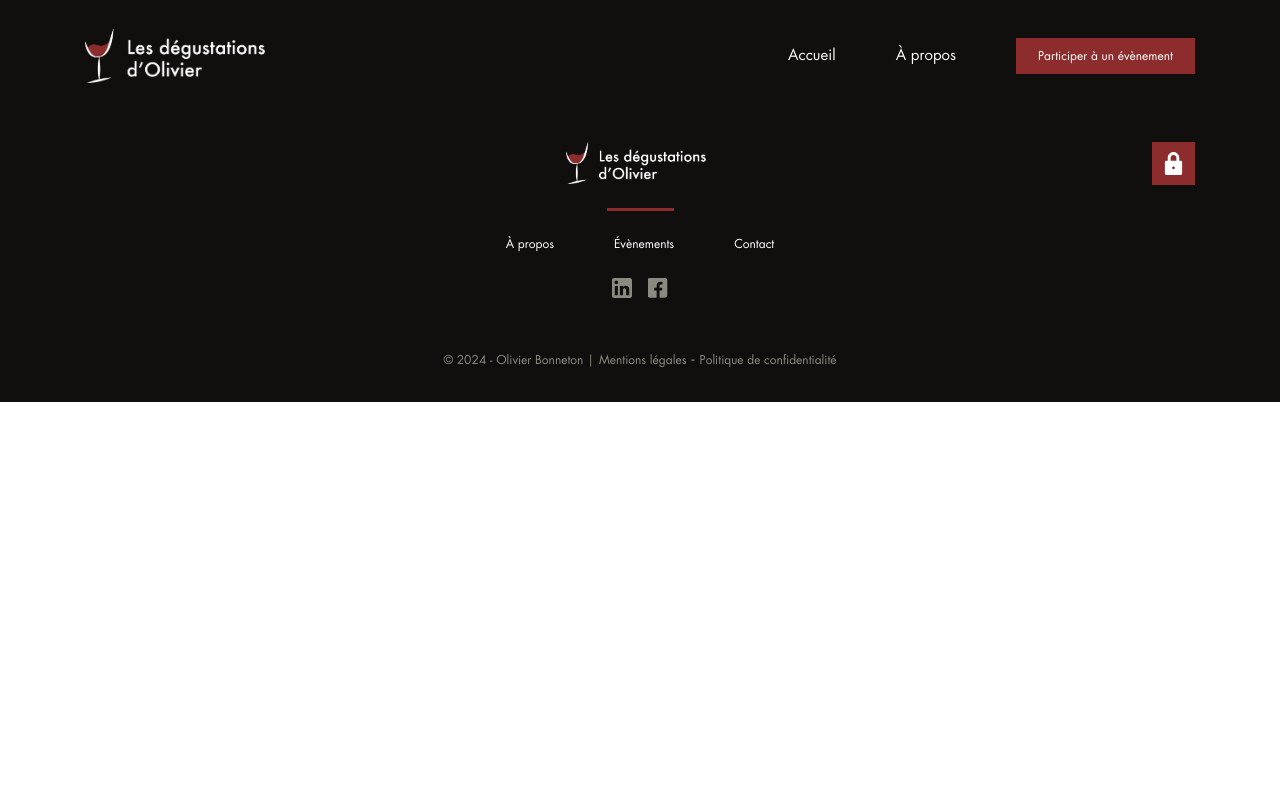
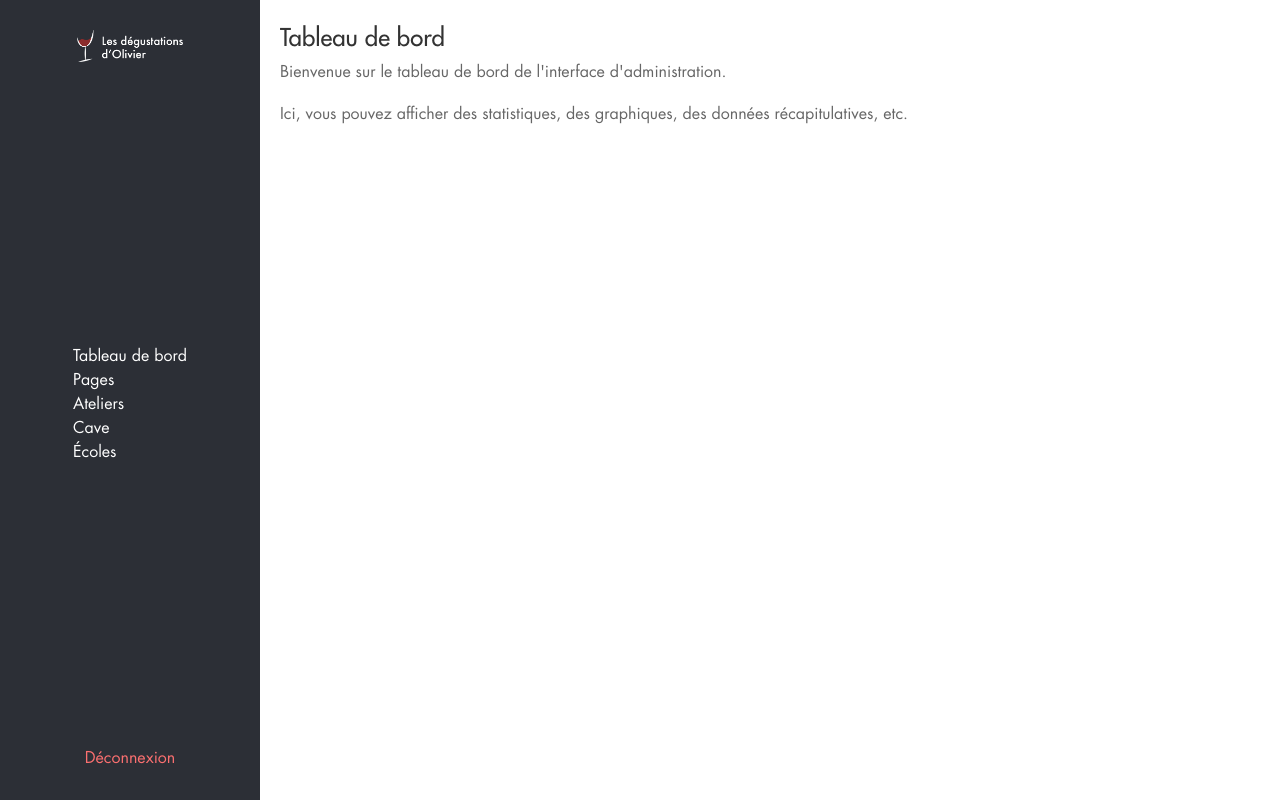
Before and after one commit to cedricdsst/hackathonOlivier, a Vue app in the folder frontendV2/: page /admin/ateliers in a window 1280 px wide. Built offline with nearby package versions, Linux system fonts and the light colour scheme; no server answers.

Commit message:
integration env admin, pages admin

```diff
--- a/frontendV2/src/App.vue
+++ b/frontendV2/src/App.vue
@@ -1,18 +1,46 @@
 <script setup lang="ts">
 import { RouterLink, RouterView } from 'vue-router'
 import NavBar from '@/components/NavBar.vue'
+import NavBarAdmin from '@/components/NavBarAdmin.vue'
 import Footer from '@/components/Footer.vue'
 </script>
 
 <template>
+  <div>
+    <template v-if="!isInAdminSection">
       <header>
-    <NavBar  />
+        <NavBar />
       </header>
+
       <div id="mainContent">
         <RouterView />
       </div>
+
       <Footer />
     </template>
 
+<template v-else>
+      <div id="admin-app">
+        <NavBarAdmin />
+
+        <div id="content-admin">
+          <RouterView />
+        </div>
+      </div>
+    </template>
+</div>
+</template>
+
+<script lang="ts">
+export default {
+  computed: {
+    isInAdminSection() {
+      return this.$route.path.startsWith('/admin');
+    }
+  }
+};
+
+</script>
+
 <style scoped>
 </style>
--- a/frontendV2/src/components/Footer.vue
+++ b/frontendV2/src/components/Footer.vue
@@ -1,5 +1,5 @@
 <template>
-    <footer>
+    <footer  :class="{ 'hidden': $route.name === 'admin'}">
         <div class="container mx-auto flex justify-between items-center px-4 flex-col">
             <div class="adm-link">
                 <a href="#">
--- a/frontendV2/src/components/NavBar.vue
+++ b/frontendV2/src/components/NavBar.vue
@@ -1,6 +1,6 @@
 <template>
 
-<nav>
+<nav :class="{ 'hidden': $route.name === 'admin' }">
         <div class="container mx-auto flex justify-between items-center">
             <!-- Logo -->
             <div class="flex items-center">
--- /dev/null
+++ b/frontendV2/src/components/NavBarAdmin.vue
@@ -0,0 +1,78 @@
+<template>
+    <div id="sidebar-admin">
+        <!-- Logo -->
+        <div>
+            <a href="#">
+                <img src="@/assets/Logo_Hackaton_M1-ESGI_blanc.png" alt="Logo" class="h-8 mr-2 logo">
+            </a>
+        </div>
+
+        <!-- Liens -->
+        <div class="admin-nav-link">
+            <router-link to="/admin">Tableau de bord</router-link>
+            <router-link to="/admin/pages">Pages</router-link>
+            <router-link to="/admin/ateliers">Ateliers</router-link>
+            <router-link to="/admin/cave">Cave</router-link>
+            <router-link to="/admin/ecoles">Écoles</router-link>
+        </div>
+
+        <!-- Btn deconnexion -->
+        <div class="disconnect-admin-btn">Déconnexion</div>
+    </div>
+
+</template>
+
+<script>
+</script>
+
+<style>
+.logo
+{
+    margin: auto;
+}
+
+#mainContent
+{
+  padding-top: 0 !important;
+}
+
+#admin-app {
+    display: flex;
+    height: 100vh;
+}
+
+#sidebar-admin,
+#content-admin {
+    height: 100%;
+}
+
+#sidebar-admin {
+    background-color: #2C2F36;
+    width: 260px;
+    display: flex;
+    padding: 30px;
+    justify-content: space-around;
+    flex-direction: column;
+}
+
+#content-admin {
+    overflow-y: scroll;
+    padding: 20px;
+    flex: 1;
+}
+
+.admin-nav-link
+{
+    display: flex;
+    flex-direction: column;
+    color: #ffffff;
+    margin: auto;
+}
+
+.disconnect-admin-btn
+{
+    margin-left: auto;
+    margin-right: auto;
+    color: #FC7070;
+}
+</style>
--- a/frontendV2/src/router/index.ts
+++ b/frontendV2/src/router/index.ts
@@ -4,6 +4,11 @@ import LoginView from '../views/LoginView.vue'
 import SignupView from '../views/SignupView.vue'
 import TopicView from '../views/TopicView.vue'
 import EvenementView from '../views/EvenementView.vue'
+import DashboardView from '../views/DashboardView.vue';
+import PagesView from '../views/PagesView.vue';
+import AteliersView from '../views/AteliersView.vue';
+import CaveView from '../views/CaveView.vue';
+import EcolesView from '../views/EcolesView.vue';
 
 const router = createRouter({
   history: createWebHistory(import.meta.env.BASE_URL),
@@ -25,11 +30,6 @@ const router = createRouter({
       component: LoginView
     },
     {
-      path: '/test',
-      name: 'test',
-      component: LoginView
-    },
-    {
       path: '/signup',
       name: 'signup',
       component: SignupView
@@ -45,6 +45,38 @@ const router = createRouter({
       name: 'evenement',
       component: EvenementView
     },
+    {
+      path: '/admin',
+      component: DashboardView,
+      name: 'admin',
+      children: [
+        {
+          path: '',
+          name: 'admin-dashboard',
+          component: DashboardView
+        },
+        {
+          path: 'pages',
+          name: 'pages',
+          component: PagesView
+        },
+        {
+          path: 'ateliers',
+          name: 'ateliers',
+          component: AteliersView
+        },
+        {
+          path: 'cave',
+          name: 'cave',
+          component: CaveView
+        },
+        {
+          path: 'ecoles',
+          name: 'ecoles',
+          component: EcolesView
+        }
+      ]
+    },
   ]
 })
 
--- /dev/null
+++ b/frontendV2/src/views/AteliersView.vue
@@ -0,0 +1,41 @@
+<template>
+    <div>
+      <h1>Ateliers</h1>
+      <p>Liste des ateliers disponibles dans l'interface d'administration.</p>
+      <ul>
+        <li>Atelier A</li>
+        <li>Atelier B</li>
+        <li>Atelier C</li>
+        <!-- Ajoutez d'autres éléments de liste en fonction de vos besoins -->
+      </ul>
+    </div>
+  </template>
+
+<script>
+  export default {
+    name: 'AteliersView'
+  };
+  </script>
+
+<style scoped>
+  /* Styles spécifiques au contenu des ateliers */
+  h1 {
+    font-size: 24px;
+    color: #333;
+  }
+
+  p {
+    font-size: 16px;
+    color: #666;
+    margin-bottom: 10px;
+  }
+
+  ul {
+    list-style-type: none;
+    padding: 0;
+  }
+
+  li {
+    margin-bottom: 5px;
+  }
+  </style>
--- /dev/null
+++ b/frontendV2/src/views/CaveView.vue
@@ -0,0 +1,41 @@
+<template>
+    <div>
+      <h1>Cave</h1>
+      <p>Liste des éléments dans la cave.</p>
+      <ul>
+        <li>Objet A</li>
+        <li>Objet B</li>
+        <li>Objet C</li>
+        <!-- Ajoutez d'autres éléments de liste en fonction de vos besoins -->
+      </ul>
+    </div>
+  </template>
+
+<script>
+  export default {
+    name: 'CaveView'
+  };
+  </script>
+
+<style scoped>
+  /* Styles spécifiques au contenu de la cave */
+  h1 {
+    font-size: 24px;
+    color: #333;
+  }
+
+  p {
+    font-size: 16px;
+    color: #666;
+    margin-bottom: 10px;
+  }
+
+  ul {
+    list-style-type: none;
+    padding: 0;
+  }
+
+  li {
+    margin-bottom: 5px;
+  }
+  </style>
--- /dev/null
+++ b/frontendV2/src/views/DashboardView.vue
@@ -0,0 +1,27 @@
+<template>
+    <div>
+      <h1>Tableau de bord</h1>
+      <p>Bienvenue sur le tableau de bord de l'interface d'administration.</p>
+      <p>Ici, vous pouvez afficher des statistiques, des graphiques, des données récapitulatives, etc.</p>
+    </div>
+  </template>
+
+<script>
+  export default {
+    name: 'DashboardView'
+  };
+  </script>
+
+<style scoped>
+  /* Styles spécifiques au contenu du tableau de bord */
+  h1 {
+    font-size: 24px;
+    color: #333;
+  }
+
+  p {
+    font-size: 16px;
+    color: #666;
+    margin-bottom: 10px;
+  }
+  </style>
--- /dev/null
+++ b/frontendV2/src/views/EcolesView.vue
@@ -0,0 +1,41 @@
+<template>
+    <div>
+      <h1>Écoles</h1>
+      <p>Liste des écoles affiliées.</p>
+      <ul>
+        <li>École 1</li>
+        <li>École 2</li>
+        <li>École 3</li>
+        <!-- Ajoutez d'autres éléments de liste en fonction de vos besoins -->
+      </ul>
+    </div>
+  </template>
+
+<script>
+  export default {
+    name: 'EcolesView'
+  };
+  </script>
+
+<style scoped>
+  /* Styles spécifiques au contenu des écoles */
+  h1 {
+    font-size: 24px;
+    color: #333;
+  }
+
+  p {
+    font-size: 16px;
+    color: #666;
+    margin-bottom: 10px;
+  }
+
+  ul {
+    list-style-type: none;
+    padding: 0;
+  }
+
+  li {
+    margin-bottom: 5px;
+  }
+  </style>
--- /dev/null
+++ b/frontendV2/src/views/PagesView.vue
@@ -0,0 +1,41 @@
+<template>
+    <div>
+      <h1>Pages</h1>
+      <p>Liste des pages disponibles dans l'interface d'administration.</p>
+      <ul>
+        <li>Page 1</li>
+        <li>Page 2</li>
+        <li>Page 3</li>
+        <!-- Ajoutez d'autres éléments de liste en fonction de vos besoins -->
+      </ul>
+    </div>
+  </template>
+
+<script>
+  export default {
+    name: 'PagesView'
+  };
+  </script>
+
+<style scoped>
+  /* Styles spécifiques au contenu des pages */
+  h1 {
+    font-size: 24px;
+    color: #333;
+  }
+
+  p {
+    font-size: 16px;
+    color: #666;
+    margin-bottom: 10px;
+  }
+
+  ul {
+    list-style-type: none;
+    padding: 0;
+  }
+
+  li {
+    margin-bottom: 5px;
+  }
+  </style>
```
Lines whose indentation alone changed are shown as unchanged.
